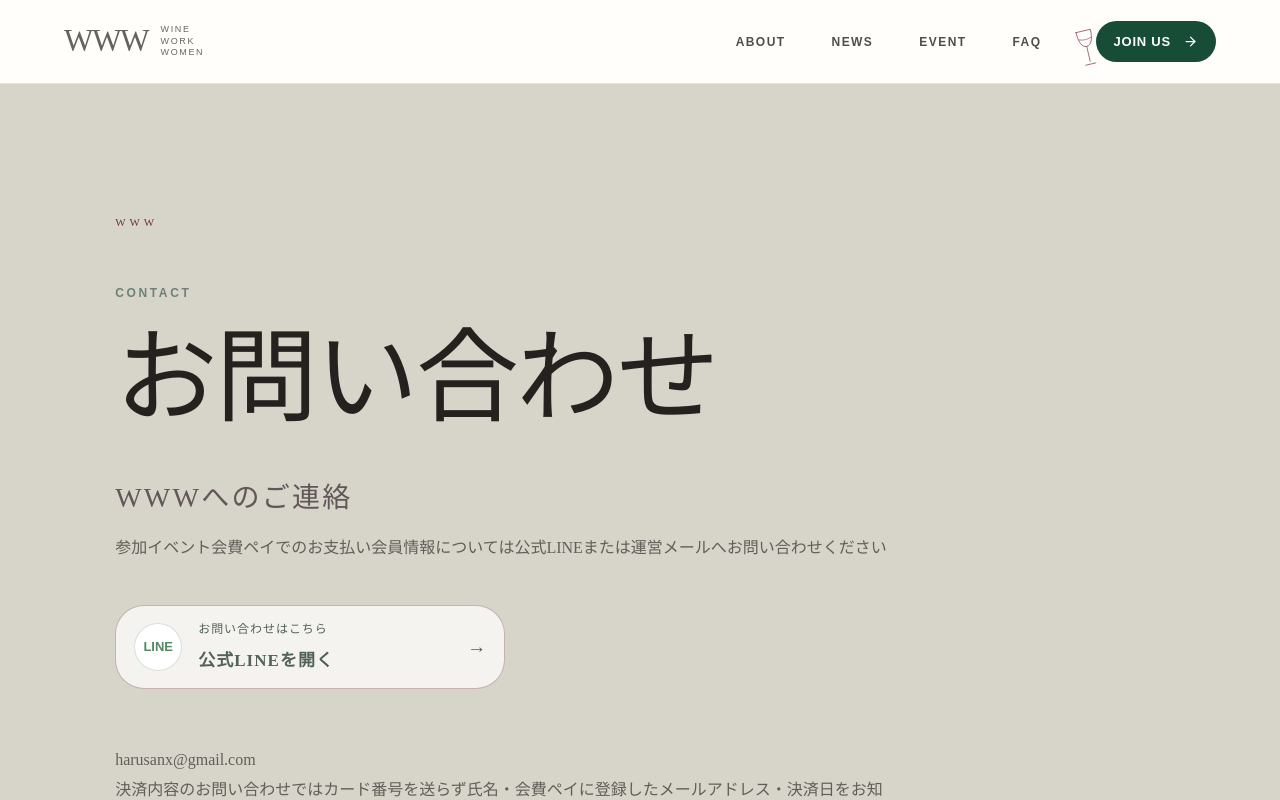
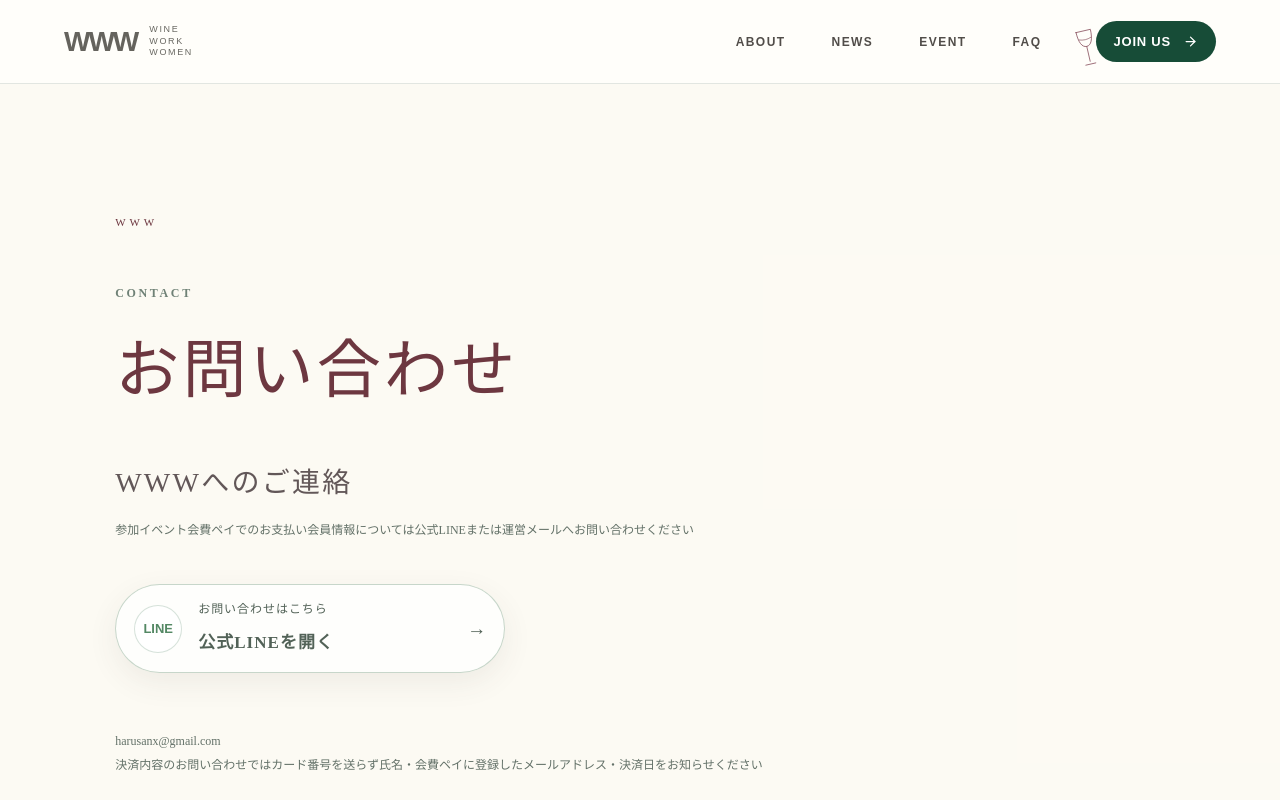
Before and after one commit to wwwwinesalon-kiki/www, a Next.js app: page /contact in a window 1280 px wide. Shown: the top 800 px of the page. Built offline with nearby package versions, Linux system fonts and the light colour scheme; no server answers.

Commit message:
Revert "style: refine site with gallery-inspired design system"
This reverts commit 71edb7940635b9614569be81261f82961d6675a8.

```diff
--- a/app/gallery-polish.css
+++ /dev/null
@@ -1,374 +0,0 @@
-:root {
-  --gallery-putty: #cbc7bb;
-  --gallery-bone: #ebe8e1;
-  --gallery-chalk: #f2f0eb;
-  --gallery-ink: #24211f;
-  --gallery-graphite: #625e59;
-  --gallery-vellum: #d8d3c9;
-  --gallery-wine: #743744;
-  --gallery-card-radius: 9px;
-  --gallery-button-radius: 29px;
-}
-
-body {
-  color: var(--gallery-ink);
-  background: var(--gallery-putty);
-}
-
-.site-header {
-  height: 76px;
-  padding-inline: clamp(22px, 4vw, 64px);
-  background: color-mix(in srgb, var(--gallery-putty) 91%, transparent);
-  border-color: rgba(36, 33, 31, 0.16);
-  backdrop-filter: blur(14px);
-}
-
-.site-header .brand span,
-.site-footer .brand span,
-.home-hero h1 {
-  font-family: var(--font-mincho-jp), Georgia, serif !important;
-  font-weight: 400;
-  letter-spacing: -0.035em;
-}
-
-.site-header .brand span {
-  font-size: 31px;
-}
-
-.site-header nav {
-  font-family: var(--font-sans-jp), Arial, sans-serif;
-  font-size: 12px;
-  font-weight: 500;
-  gap: clamp(18px, 2.5vw, 38px);
-}
-
-.public-home,
-.about-page,
-.public-page,
-.event-detail,
-.join-page,
-.member-page,
-.story.public-story {
-  background: color-mix(in srgb, var(--gallery-putty) 76%, transparent);
-  color: var(--gallery-ink);
-}
-
-.home-hero h1 {
-  font-size: clamp(74px, 13vw, 180px);
-  line-height: 0.84;
-  color: var(--gallery-ink);
-  text-shadow: none;
-}
-
-.home-hero > img {
-  opacity: 0.45;
-  filter: grayscale(0.35) sepia(0.1) contrast(0.92);
-}
-
-.home-hero::after {
-  background: linear-gradient(
-    to bottom,
-    rgba(203, 199, 187, 0.03),
-    rgba(203, 199, 187, 0.28)
-  );
-}
-
-.home-story {
-  min-height: 400px;
-  font-size: 16px;
-  line-height: 1.9;
-}
-
-.home-membership,
-.home-updates,
-.home-concept {
-  position: relative;
-}
-
-.home-membership {
-  width: min(1180px, 90vw);
-  padding-block: 132px;
-  border-block: 1px solid rgba(36, 33, 31, 0.18);
-}
-
-.home-membership h2,
-.home-updates > h2,
-.public-page > h1,
-.join-page h1,
-.event-detail > h1,
-.member-hero h1,
-.story h1,
-.about-intro h1 {
-  font-family: var(--font-mincho-jp), Georgia, serif;
-  color: var(--gallery-ink);
-  font-weight: 400;
-  letter-spacing: -0.02em;
-}
-
-.home-membership h2 {
-  font-size: clamp(42px, 6vw, 82px);
-  line-height: 1.05;
-}
-
-.concept-kicker,
-.eyebrow,
-.update-label,
-.about-section-head span {
-  font-family: var(--font-sans-jp), Arial, sans-serif;
-  color: var(--gallery-graphite);
-  font-size: 12px;
-  letter-spacing: 0.22em;
-}
-
-.home-membership-grid,
-.member-feature-grid,
-.join-benefits > div {
-  gap: 1px;
-  background: rgba(36, 33, 31, 0.2);
-  border: 1px solid rgba(36, 33, 31, 0.14);
-}
-
-.home-membership-grid a,
-.member-feature-card,
-.join-benefits article {
-  background: rgba(235, 232, 225, 0.88);
-  border: 0;
-  border-radius: 0;
-  padding: clamp(28px, 4vw, 48px);
-  transition:
-    background-color 0.3s,
-    color 0.3s;
-}
-
-.home-membership-grid a:hover,
-.home-membership-grid a:focus-visible,
-.member-feature-card:hover,
-.member-feature-card:focus-visible {
-  background: var(--gallery-ink);
-  color: white;
-}
-
-.home-gallery {
-  width: min(920px, 82vw);
-  gap: 8px;
-}
-
-.home-gallery > div,
-.home-concept article > img,
-.about-intro-grid img,
-.about-lead-grid > img,
-.partner-card img {
-  border-radius: var(--gallery-card-radius);
-}
-
-.home-concept {
-  width: min(1240px, 92vw);
-}
-
-.home-concept article {
-  gap: clamp(30px, 6vw, 92px);
-  margin-bottom: 132px;
-}
-
-.home-concept h2,
-.about-copy h3 {
-  color: var(--gallery-ink);
-  letter-spacing: -0.01em;
-}
-
-.home-concept h2 {
-  font-size: clamp(30px, 4vw, 52px);
-  line-height: 1.25;
-}
-
-.home-concept .concept-copy p,
-.home-concept .profile-copy p,
-.about-copy p,
-.public-page section p,
-.account-panel p {
-  color: var(--gallery-graphite);
-  font-size: 16px;
-  line-height: 1.85;
-}
-
-.home-updates {
-  width: min(1180px, 90vw);
-}
-
-.home-updates > h2 {
-  font-size: clamp(42px, 7vw, 88px);
-  line-height: 1;
-}
-
-.update-row {
-  min-height: 78px;
-  border-color: rgba(36, 33, 31, 0.18);
-}
-
-.update-row strong {
-  font-size: 15px;
-}
-
-.about-intro,
-.about-section {
-  width: min(1240px, 90vw);
-  padding-block: clamp(96px, 12vw, 168px);
-}
-
-.about-intro h1 {
-  font-size: clamp(56px, 8vw, 112px);
-  line-height: 1.08;
-}
-
-.about-section-head p {
-  font-family: var(--font-mincho-jp), Georgia, serif;
-  font-size: clamp(60px, 9vw, 124px);
-  line-height: 0.9;
-  letter-spacing: -0.035em;
-  color: var(--gallery-ink);
-}
-
-.about-section-head h2 {
-  color: var(--gallery-wine);
-  font-size: clamp(20px, 2vw, 28px);
-}
-
-.about-section,
-.about-copy ul,
-.partner-card,
-.about-copy blockquote,
-.account-panel {
-  border-color: rgba(36, 33, 31, 0.18);
-}
-
-.partner-grid {
-  gap: 1px;
-  padding: 1px;
-  background: rgba(36, 33, 31, 0.2);
-}
-
-.partner-card {
-  background: var(--gallery-bone);
-  border: 0;
-  box-shadow: none;
-}
-
-.partner-card:hover {
-  transform: translateY(-3px);
-  box-shadow: none;
-}
-
-.partner-card p {
-  font-size: 13px;
-  line-height: 1.8;
-}
-
-.join-page {
-  background: color-mix(in srgb, var(--gallery-putty) 82%, transparent);
-}
-
-.join-page h1,
-.public-page > h1,
-.member-hero h1 {
-  font-size: clamp(52px, 8vw, 108px);
-  line-height: 1.05;
-}
-
-.button,
-.line-cta,
-.wine-fill-button,
-.floating-join {
-  border-radius: var(--gallery-button-radius);
-}
-
-.line-cta,
-.floating-join,
-.wine-fill-button {
-  box-shadow: none;
-  border-color: rgba(116, 55, 68, 0.35);
-}
-
-.line-cta:hover,
-.line-cta:focus-visible {
-  box-shadow: none;
-}
-
-.site-footer {
-  background: var(--gallery-ink);
-  color: white;
-  border-top: 1px solid rgba(255, 255, 255, 0.18);
-}
-
-.site-footer > p,
-.site-footer .brand span {
-  font-family: var(--font-mincho-jp), Georgia, serif;
-}
-
-@media (max-width: 760px) {
-  .site-header {
-    height: 70px;
-  }
-  .site-header .brand span {
-    font-size: 26px;
-  }
-  .home-hero h1 {
-    font-size: clamp(68px, 24vw, 108px);
-  }
-  .home-story {
-    min-height: 360px;
-    font-size: 14px;
-  }
-  .home-membership {
-    padding-block: 82px;
-  }
-  .home-membership h2,
-  .home-updates > h2 {
-    font-size: clamp(38px, 12vw, 58px);
-  }
-  .home-gallery {
-    width: 82vw;
-    gap: 5px;
-  }
-  .home-concept article {
-    grid-template-columns: 1fr;
-    gap: 22px;
-    margin-bottom: 88px;
-  }
-  .home-concept article > div {
-    padding: 10px 2px;
-  }
-  .home-concept h2 {
-    font-size: 32px;
-  }
-  .home-concept .concept-copy p,
-  .home-concept .profile-copy p,
-  .about-copy p,
-  .public-page section p,
-  .account-panel p {
-    font-size: 16px;
-  }
-  .about-intro h1,
-  .join-page h1,
-  .public-page > h1,
-  .member-hero h1 {
-    font-size: clamp(44px, 14vw, 68px);
-  }
-  .about-section-head p {
-    font-size: clamp(52px, 17vw, 76px);
-  }
-  .partner-grid {
-    grid-template-columns: 1fr;
-  }
-  .partner-card p {
-    font-size: 14px;
-  }
-}
-
-@media (prefers-reduced-motion: reduce) {
-  .home-gallery img,
-  .partner-card,
-  .home-membership-grid a,
-  .member-feature-card {
-    transition: none;
-  }
-}
--- a/app/globals.css
+++ b/app/globals.css
@@ -5,7 +5,6 @@
 @import './reference-theme.css';
 @import './public-design.css';
 @import './enhancements.css';
-@import './gallery-polish.css';
 
 /* Reference direction: quiet ivory paper, fine rules and generous whitespace. */
 :root {
```
